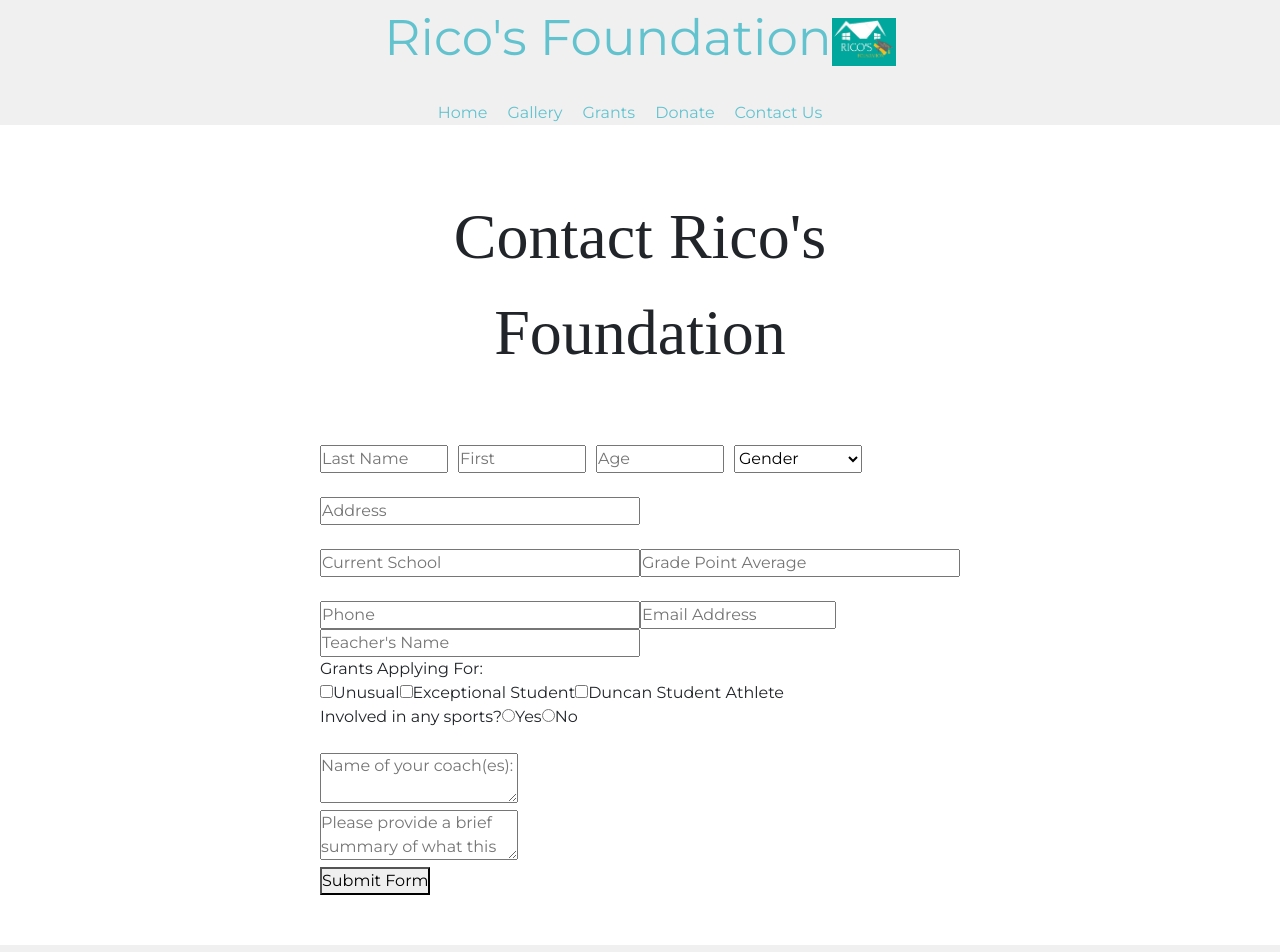
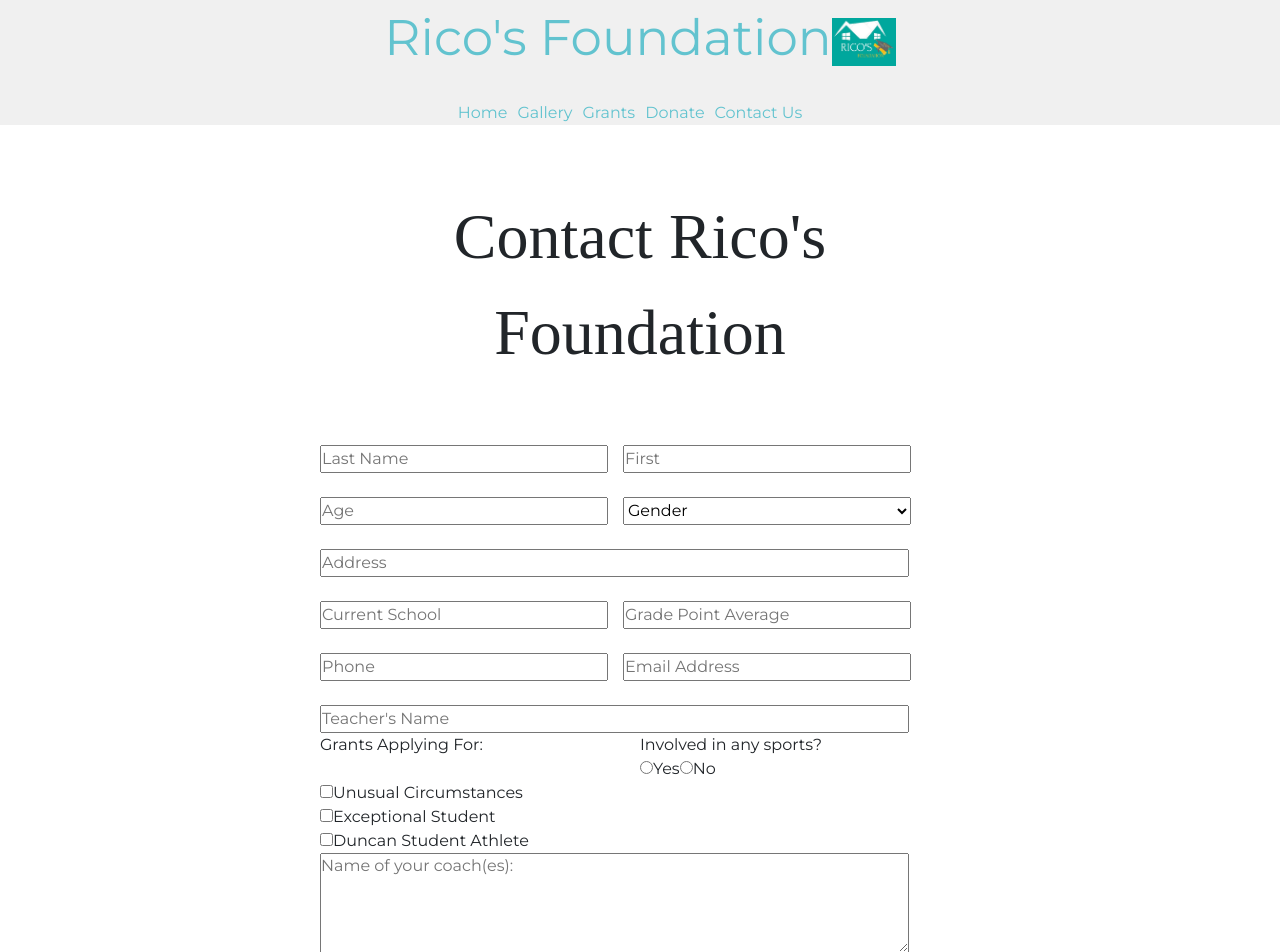
Before and after one commit to thaomo/AymarFE, a React (Create React App) app: page /ContactUs in a window 1280 px wide. Shown: the top 952 px of the page. Built offline with nearby package versions, Linux system fonts and the light colour scheme.

Commit message:
update package.json and grant form

```diff
--- a/package.json
+++ b/package.json
@@ -4,11 +4,13 @@
   "private": true,
   "proxy": "http://localhost:3000",
   "dependencies": {
+    "@emotion/styled": "^11.8.1",
     "@fortawesome/fontawesome-free": "^6.0.0",
     "@fortawesome/fontawesome-svg-core": "^1.3.0",
     "@fortawesome/free-solid-svg-icons": "^6.0.0",
     "@material-ui/core": "^4.12.3",
     "@material-ui/icons": "^4.11.2",
+    "@mui/material": "^5.6.2",
     "@paypal/react-paypal-js": "^7.4.2",
     "@testing-library/jest-dom": "^5.15.0",
     "@testing-library/react": "^11.2.7",
@@ -29,6 +31,7 @@
     "react-icons": "^4.3.1",
     "react-router-dom": "^5.3.0",
     "react-scripts": "^5.0.1",
+    "react-select": "^5.3.0",
     "styled-components": "^5.3.3",
     "tailwindcss": "^3.0.23",
     "touch-cli": "^0.0.1",
--- a/src/pages/Contact_Us/Form.jsx
+++ b/src/pages/Contact_Us/Form.jsx
@@ -15,20 +15,22 @@ function Form() {
     phone: '',
     email: '',
     teacherName: '',
-    grantsApplyingFor: '',
+    isUnusual: false,
+    isExceptional: false,
+    isDuncan: false,
     sportsInvolved: '',
     listOfSports: '',
     coachName: '',
     message: '',
   })
 
-  function handleChange(event) {
-    const { name, value } = event.target;
+  function handleChange(e) {
+    const { name, value, type, checked } = e.target;
 
     setInput(prevInput => {
       return {
         ...prevInput,
-        [name]: value
+        [name]: type === 'checkbox' ? checked : value
       }
     })
   }
@@ -46,7 +48,9 @@ function Form() {
       phone: input.phone,
       email: input.email,
       teacherName: input.teacherName,
-      grantsApplyingFor: input.grantsApplied,
+      isUnusual: input.isUnusual,
+      isExceptional: input.isExceptional,
+      isDuncan: input.isDuncan,
       sportsInvolved: input.sportsInvolved,
       listOfSports: input.listOfSports,
       coachName: input.coachName,
@@ -61,22 +65,19 @@ function Form() {
     <div>
       <div className="flex flex-col items-center justify-center bg-gray-200"></div>
       <div className="w-full max-w-sm m-auto flex flex-col my-32">
-        <form id='grantForm' style={{ width: "50%", margin: "auto" }}>
+        <form onSubmit={handleClick} id='grantForm' style={{ width: "50%", margin: "auto" }}>
           <span>
             <input
-              style={{ width: "20%" }}
-              className="form-group"
-              autoComplete="off"
+              style={{ width: "45%" }}
               type="text"
               name="lName"
               placeholder="Last Name"
               onChange={handleChange}
-              initialValue=""
               value={input.lName}
               required
             />
             <input
-              style={{ width: "20%", marginLeft: "10px" }}
+              style={{ width: "45%", marginLeft: "15px" }}
               className="form-group"
               autoComplete="off"
               type="text"
@@ -86,8 +87,12 @@ function Form() {
               value={input.fName}
               required
             />
+          </span>
+          <br></br>
+          <br></br>
+          <span>
             <input
-              style={{ width: "20%", marginLeft: "10px" }}
+              style={{ width: "45%" }}
               className="form-group"
               autoComplete="off"
               type="text"
@@ -95,16 +100,15 @@ function Form() {
               placeholder="Age"
               onChange={handleChange}
               value={input.age}
-              required
             />
-            <select style={{ width: "20%", height: "28px", marginLeft: "10px" }}>
+            <select onChange={handleChange} name="gender" style={{ width: "45%", height: "28px", marginLeft: "15px" }}>
               <option default value="gender">
                 Gender
               </option>
-              <option value="male">
+              <option value="Male">
                 Male
               </option>
-              <option value="female">
+              <option value="Female">
                 Female
               </option>
             </select>
@@ -113,7 +117,7 @@ function Form() {
           <br></br>
           <div>
             <input
-              style={{ width: "50%", margin: "auto" }}
+              style={{ width: "92%", margin: "auto" }}
               className="form-group"
               autoComplete="off"
               type="text"
@@ -121,32 +125,25 @@ function Form() {
               placeholder="Address"
               onChange={handleChange}
               value={input.address}
-              required
             />
           </div>
           <br></br>
           <span>
             <input
-              style={{ width: "50%" }}
-              className="form-group"
-              autoComplete="off"
+              style={{ width: "45%" }}
               type="text"
               name="currentSchool"
               placeholder="Current School"
               onChange={handleChange}
               value={input.currentSchool}
-              required
             />
             <input
-              style={{ width: "50%" }}
-              className="form-group"
-              autoComplete="off"
+              style={{ width: "45%", marginLeft: "15px" }}
               type="text"
               name="gpa"
               placeholder="Grade Point Average"
               onChange={handleChange}
               value={input.gpa}
-              pattern='/^[0-9]+$/'
               required
             />
           </span>
@@ -154,9 +151,7 @@ function Form() {
           <br></br>
           <span>
             <input
-              style={{ width: "50%" }}
-              className="form-group"
-              autoComplete="off"
+              style={{ width: "45%" }}
               type="text"
               name="phone"
               placeholder="Phone"
@@ -164,14 +159,8 @@ function Form() {
               value={input.phone}
               required
             />
-            <label
-              className="block text-gray-700 text-sm font-bold mb-2 text-center"
-              htmlFor="Email"
-            >
-            </label>
             <input
-              className="form-group"
-              autoComplete="off"
+              style={{ width: "45%", marginLeft: "15px" }}
               type="text"
               name="email"
               placeholder="Email Address"
@@ -180,10 +169,10 @@ function Form() {
               required
             />
           </span>
+          <br></br>
+          <br></br>
           <input
-            style={{ width: "50%" }}
-            className="form-group"
-            autoComplete="off"
+            style={{ width: "92%" }}
             type="text"
             name="teacherName"
             placeholder="Teacher's Name"
@@ -192,78 +181,48 @@ function Form() {
             required
           />
           <br></br>
-          <span>
-
+          <div style={{ width: "100%" }}>
+            <div style={{ width: "50%", float: "left" }}>
               <label>Grants Applying For:</label>
+              <div>
                 <br></br>
+                <input type="checkbox" onChange={handleChange} name='isUnusual' value={input.isUnusual} />
+                <label>Unusual Circumstances</label>
+              </div>
+              <div>
+                <input type="checkbox" onChange={handleChange} name='isExceptional' value={input.isExceptional} />
+                <label>Exceptional Student</label>
+              </div>
+              <div>
+                <input type="checkbox" onChange={handleChange} name='isDuncan' value={input.isDuncan} />
+                <label>Duncan Student Athlete</label>
+              </div>
+            </div>
+            <div style={{ width: "50%", float: "right" }}>
+              <label>Involved in any sports?</label>
+              <div>
                 <input
-              className="form-group"
-              autoComplete="off"
-              type="checkbox"
-              name="unusual"
-              placeholder="Grants Applying For"
                   onChange={handleChange}
-              value={input.grantsApplied}
-              required
+                  type="radio"
+                  name="sportsInvolved"
+                  value="Yes"
                 />
-            <label>Unusual</label>
+                <label>Yes</label>
                 <input
-              className="form-group"
-              autoComplete="off"
-              type="checkbox"
-              name="exceptional"
-              placeholder="Grants Applying For"
                   onChange={handleChange}
-              value={input.grantsApplied}
-              required
+                  type="radio"
+                  name="sportsInvolved"
+                  value="No"
                 />
-            <label>Exceptional Student</label>
-            <input
-              className="form-group"
-              autoComplete="off"
-              type="checkbox"
-              name="studentAthlete"
-              placeholder="Grants Applying For"
-              onChange={handleChange}
-              value={input.grantsApplied}
-              required
-            />
-            <label>Duncan Student Athlete</label>
-          </span>
-          <br></br>
-          <span>
-            <label>Involved in any sports?</label>
-            <input
-              className="form-group"
-              id="yes"
-              type={"radio"}
-              name="yes"
-              onChange={handleChange}
-              value="yes"
-            />
-            <label htmlFor="yes">Yes</label>
-            <input
-              className="form-group"
-              id="no"
-              type={"radio"}
-              name="no"
-              onChange={handleChange}
-              value="no"
-            />
-            <label htmlFor="no">No</label>
-
-          </span>
-
+                <label>No</label>
+              </div>
+            </div>
+          </div>
           <br></br>
           <br></br>
           <div >
-            <label
-              htmlFor="coachName"
-            >
-            </label>
             <textarea
-              className="form-group"
-              autoComplete="off"
+              style={{ width: "92%", height: "100px" }}
               type="text"
               onChange={handleChange}
               name="coachName"
@@ -271,16 +230,9 @@ function Form() {
               value={input.coachName}
             />
           </div>
-
           <div >
-            <label
-              className="block text-gray-700 text-sm text-center font-bold mb-2"
-              htmlFor="message"
-            >
-            </label>
             <textarea
-              className="form-group"
-              autoComplete="off"
+              style={{ width: "92%", height: "100px" }}
               type="text"
               onChange={handleChange}
               name="message"
@@ -288,18 +240,19 @@ function Form() {
               value={input.message}
             />
           </div>
-
+          <br></br>
           <div className="flex items-center justify-between">
             <button
+              style={{ width: "92%" }}
               type="submit"
-              onClick={handleClick}
+              className="btn btn-primary"
             >
               Submit Form
             </button>
           </div>
         </form>
       </div>
-    </div>
+    </div >
   );
 }
 
--- a/src/pages/Contact_Us/form.css
+++ b/src/pages/Contact_Us/form.css
@@ -3,7 +3,3 @@
     margin-right: auto !important;
     margin-left: auto !important;
 }
-
-span + span {
-    margin-left: 10px;
-}
```
Also changed, not shown: 1 other file (tests, documents, lock files or other folders). Lines whose indentation alone changed are shown as unchanged.
